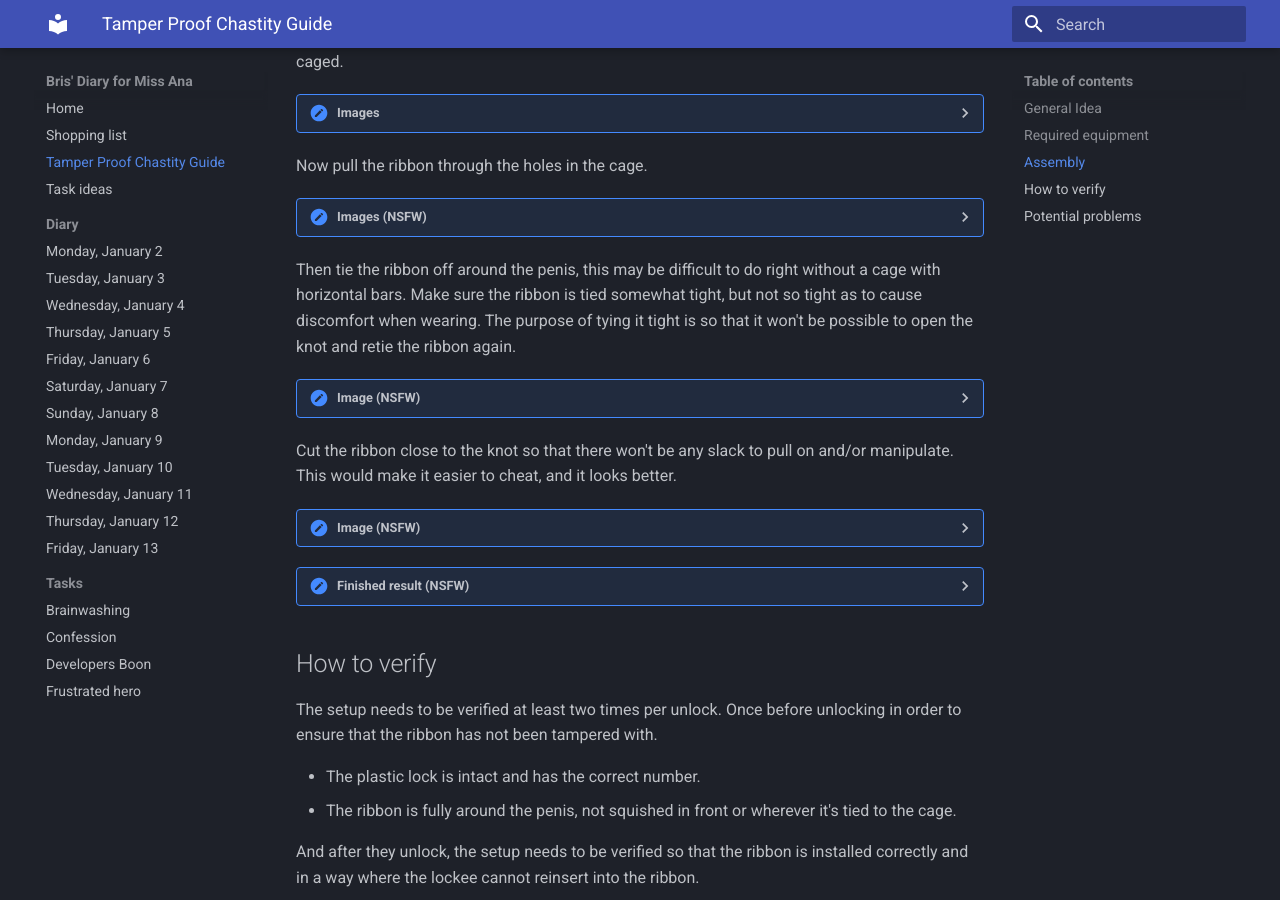
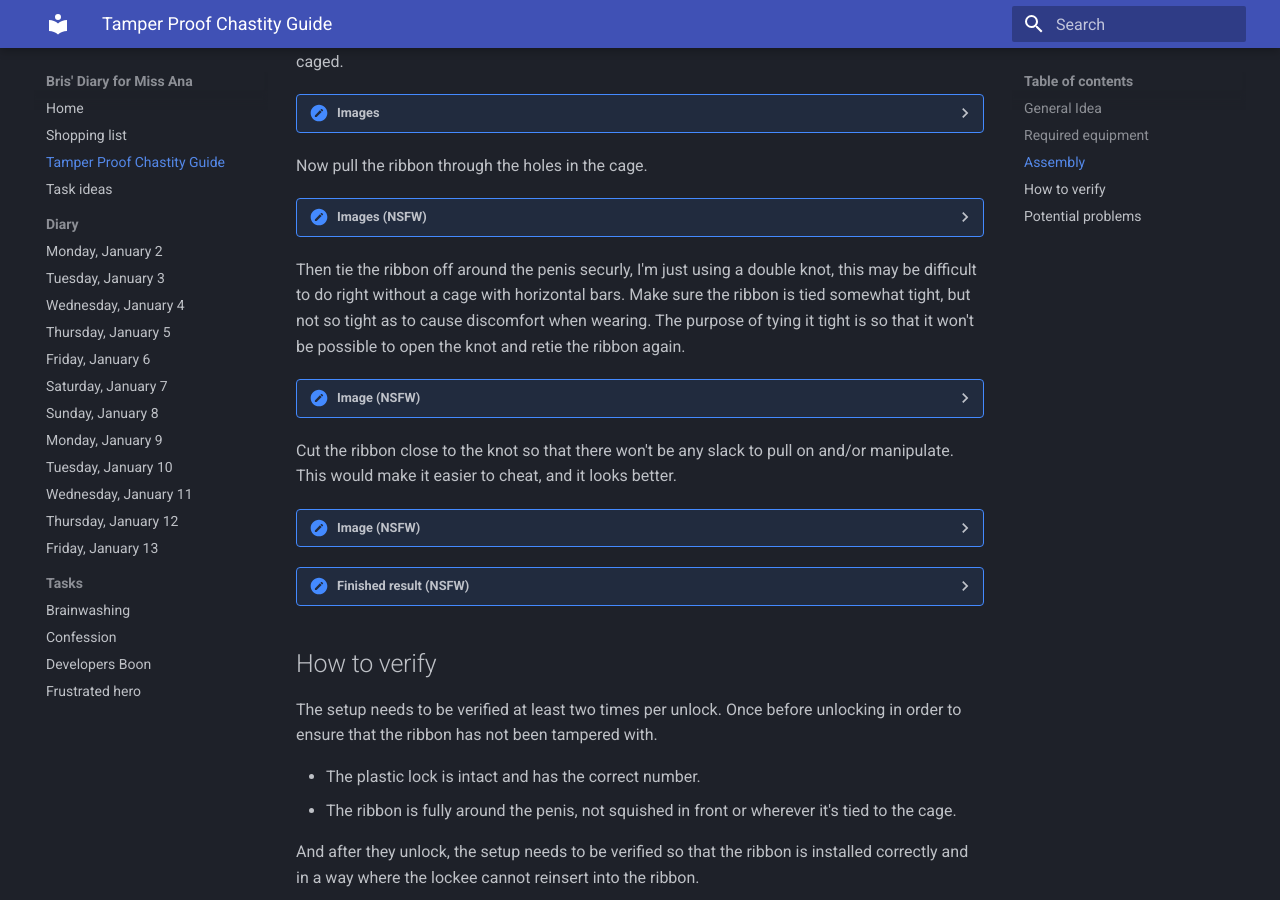
Before and after one commit to bris00/DFMA, an MkDocs documentation site: the page built from diary/Tamper Proof Chastity Guide.md, in a window 1280 px wide and 900 px high, scrolled down 939 px. Built offline with MkDocs 1.6.1 and Material for MkDocs 9.7.7, drawn with Linux system fonts in a browser that asks for light colours.

Commit message:
vault backup: 2023-01-14 00:54:13
Affected files:
diary/.obsidian/workspace.json
diary/Tamper Proof Chastity Guide.md

```diff
--- a/diary/Tamper Proof Chastity Guide.md
+++ b/diary/Tamper Proof Chastity Guide.md
@@ -34,7 +34,7 @@ Now pull the ribbon through the holes in the cage.
 	<img src="https://cdn.discordapp.com/attachments/1063569874993037424/1063596191008424007/PXL_20230113_195159956.jpg" />
 </details>
 
-Then tie the ribbon off around the penis, this may be difficult to do right without a cage with horizontal bars. Make sure the ribbon is tied somewhat tight, but not so tight as to cause discomfort when wearing. The purpose of tying it tight is so that it won't be possible to open the knot and retie the ribbon again.
+Then tie the ribbon off around the penis securly, I'm just using a double knot, this may be difficult to do right without a cage with horizontal bars. Make sure the ribbon is tied somewhat tight, but not so tight as to cause discomfort when wearing. The purpose of tying it tight is so that it won't be possible to open the knot and retie the ribbon again.
 
 <details>
 	<summary>Image (NSFW)</summary>
```
Also changed, not shown: 1 other file.
